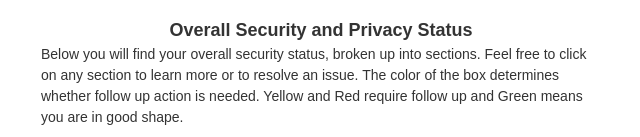
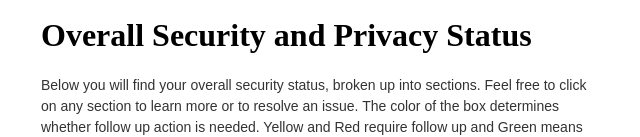
Before and after one commit to djangelic/pages, a plain HTML site: page index.html in a window 1280 px wide. Shown: the part 909-1046 px from the top of the page, without its empty margins (319-959 px from the left). Drawn offline with Linux system fonts and the light colour scheme.

Commit message:
Update index.html

```diff
--- a/index.html
+++ b/index.html
@@ -251,8 +251,8 @@
                                                                         <td align="left" style="padding:0;Margin:0">
                                                                             <p
                                                                                 style="Margin:0;-webkit-text-size-adjust:none;-ms-text-size-adjust:none;mso-line-height-rule:exactly;font-family:arial, 'helvetica neue', helvetica, sans-serif;line-height:27px;color:#333333;font-size:18px;text-align:center">
-                                                                                <strong>Overall Security and Privacy
-                                                                                    Status</strong></p>
+                                                                                <strong><h1>Overall Security and Privacy
+                                                                                    Status</h1></strong></p>
                                                                             <p
                                                                                 style="Margin:0;-webkit-text-size-adjust:none;-ms-text-size-adjust:none;mso-line-height-rule:exactly;font-family:arial, 'helvetica neue', helvetica, sans-serif;line-height:21px;color:#333333;font-size:14px">
                                                                                 Below you will find your overall
```
